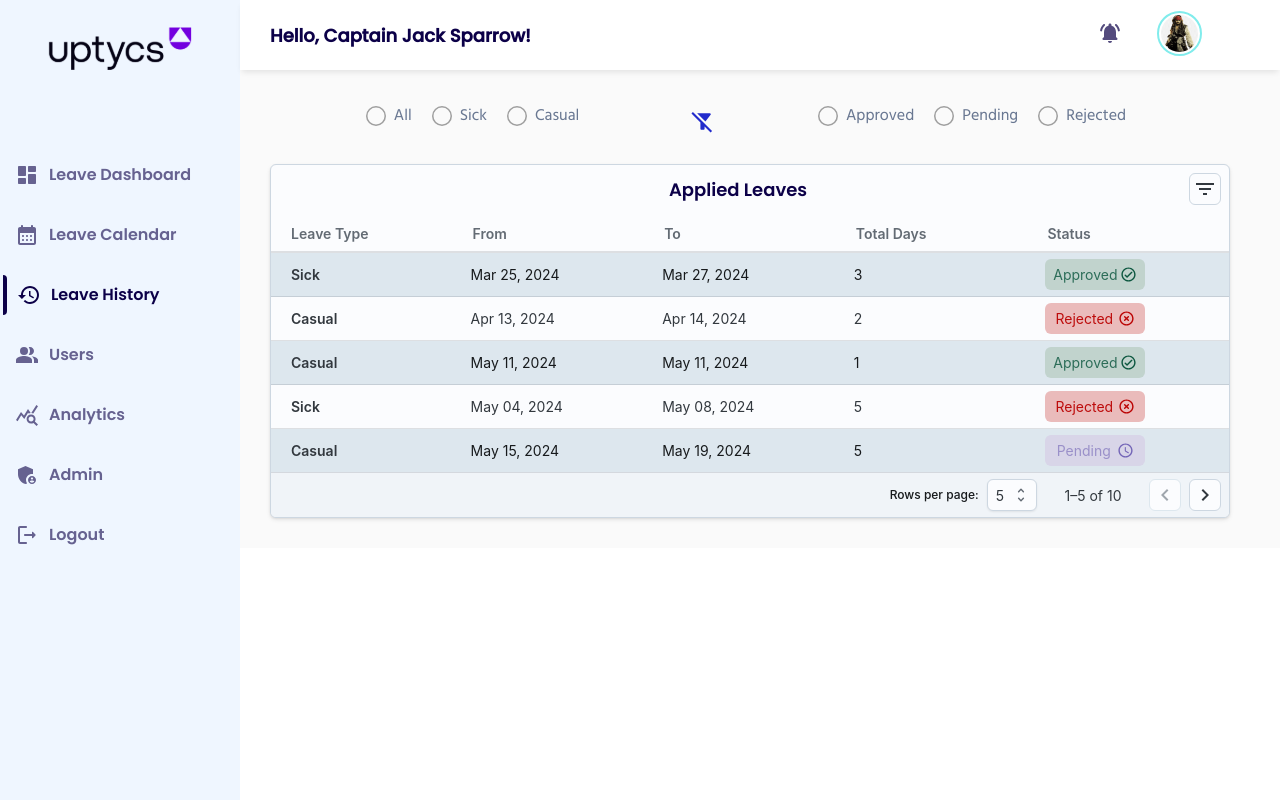
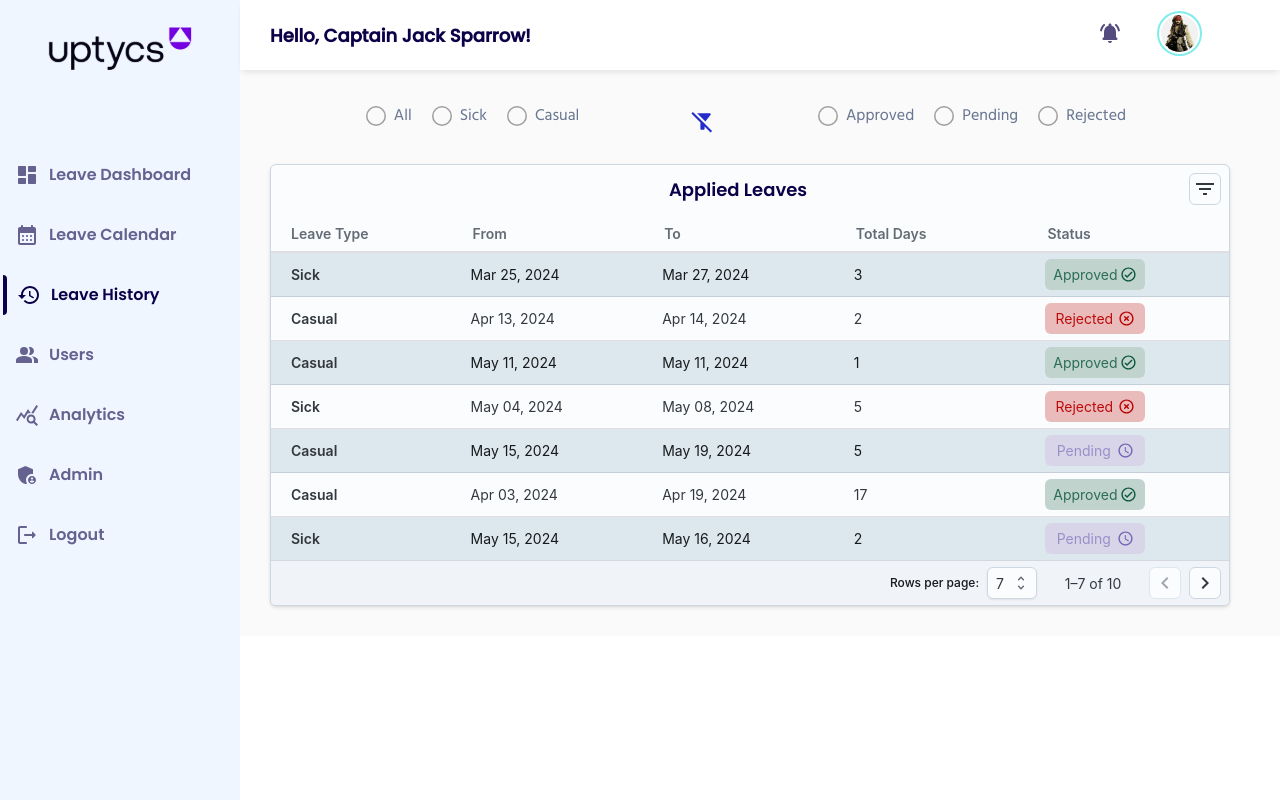
Before and after one commit to kadirikumar-uptycs/Leave-Management-Tool, a React (Create React App) app in the folder Front-End-App/: page /leaveHistory in a window 1280 px wide. Built offline with nearby package versions, Linux system fonts and the light colour scheme.

Commit message:
Changed default RowsPerPage to 7

```diff
--- a/Front-End-App/src/common/TableSortAndSelection.jsx
+++ b/Front-End-App/src/common/TableSortAndSelection.jsx
@@ -166,7 +166,7 @@ export default function TableSortAndSelection({ headCells, rows, toolBarParams }
   const [order, setOrder] = React.useState('asc');
   const [orderBy, setOrderBy] = React.useState(null);
   const [page, setPage] = React.useState(0);
-  const [rowsPerPage, setRowsPerPage] = React.useState(5);
+  const [rowsPerPage, setRowsPerPage] = React.useState(7);
 
   const handleRequestSort = (_, property) => {
     const isAsc = orderBy === property && order === 'asc';
@@ -307,7 +307,7 @@ export default function TableSortAndSelection({ headCells, rows, toolBarParams }
                 <FormControl orientation="horizontal" size="sm">
                   <FormLabel>Rows per page:</FormLabel>
                   <Select onChange={handleChangeRowsPerPage} value={rowsPerPage}>
-                    <Option value={5}>5</Option>
+                    <Option value={7}>7</Option>
                     <Option value={10}>10</Option>
                     <Option value={25}>25</Option>
                   </Select>
```
